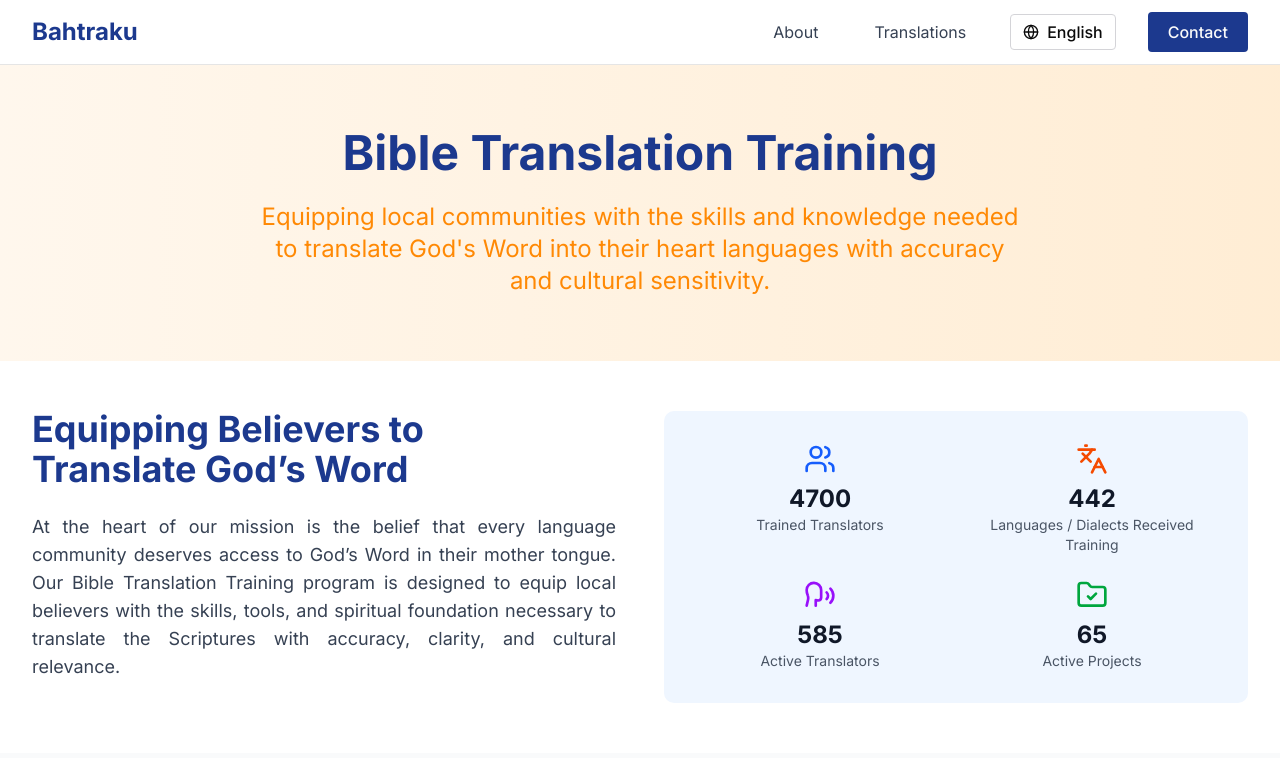
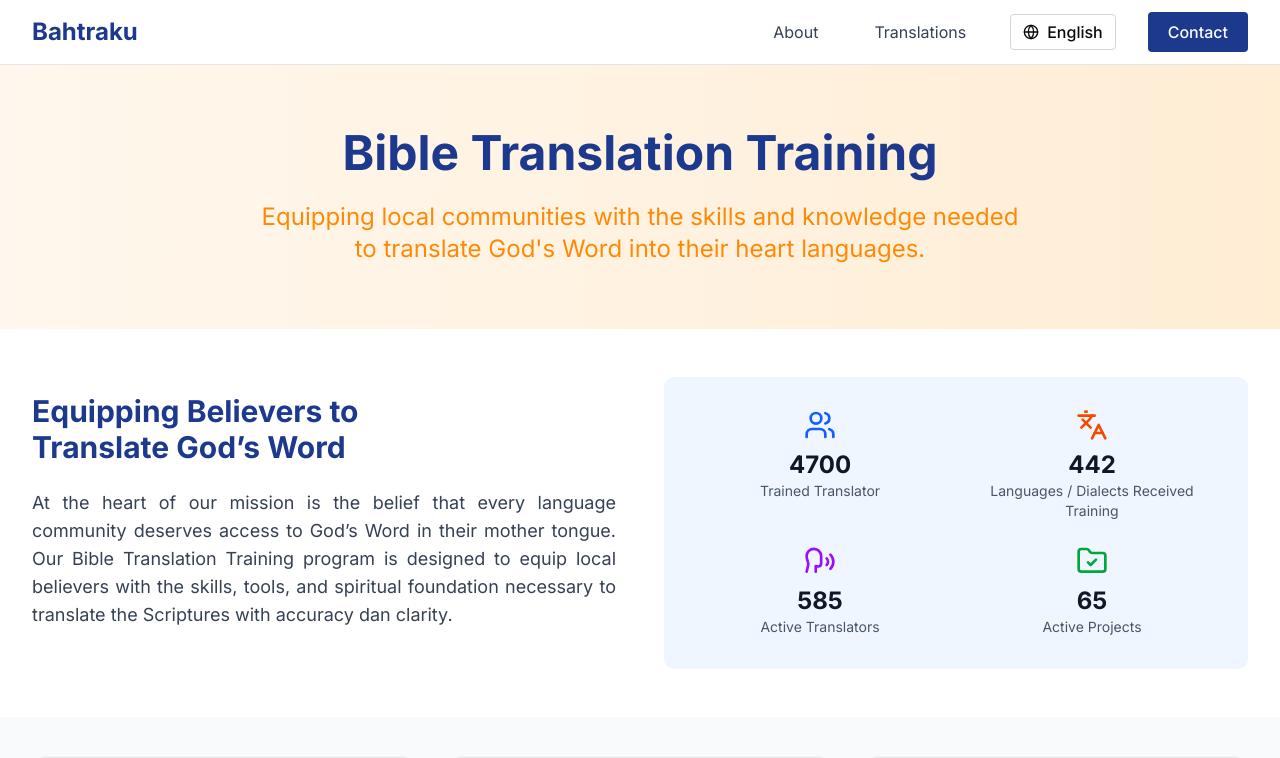
Before and after one commit to jeaneselinasm/org-update, a Next.js app: page /en/bible-translation-training in a window 1280 px wide. Shown: the top 758 px of the page. Built offline with nearby package versions, Linux system fonts and the light colour scheme; a web font is replaced by a local one.

Commit message:
update bible-translation-training-page : hero-section and overview-section

```diff
--- a/app/[locale]/bible-translation-training/page.tsx
+++ b/app/[locale]/bible-translation-training/page.tsx
@@ -7,7 +7,6 @@ import { Select, SelectContent, SelectItem, SelectTrigger, SelectValue } from "@
 import {
   Users,
   Target,
-  CheckCircle,
   MapPin,
   Languages,
   Heart,
@@ -23,7 +22,8 @@ import { useTranslations } from "next-intl"
 export default function BibleTranslationTrainingPage() {
   const [language, setLanguage] = useState("en")
    const tTrainingProcessSection = useTranslations("bibleTranslationTrainingPage.trainingProcessSection")
-
+   const tHeroSection = useTranslations("bibleTranslationTrainingPage.heroSection")
+   const tOverviewSection = useTranslations("bibleTranslationTrainingPage.overviewSection")
   return (
     <div className="min-h-screen bg-white">
       {/* Navigation */}
@@ -91,10 +91,9 @@ export default function BibleTranslationTrainingPage() {
         <div className="max-w-7xl mx-auto px-4 sm:px-6 lg:px-8">
           <div className="text-center">
             {/* <BookOpen className="h-16 w-16 mx-auto mb-6 text-orange-600" /> */}
-            <h1 className="text-4xl md:text-5xl font-bold mb-6 text-blue-900">Bible Translation Training</h1>
+            <h1 className="text-4xl md:text-5xl font-bold mb-6 text-blue-900">{tHeroSection('title')}</h1>
             <p className="text-xl md:text-2xl max-w-3xl mx-auto text-orange-400 ">
-              Equipping local communities with the skills and knowledge needed to translate God's Word into their heart
-              languages with accuracy and cultural sensitivity.
+             {tHeroSection('description')}
             </p>
           </div>
         </div>
@@ -105,9 +104,9 @@ export default function BibleTranslationTrainingPage() {
         <div className="max-w-7xl mx-auto px-4 sm:px-6 lg:px-8">
           <div className="grid lg:grid-cols-2 gap-12 items-center">
             <div>
-              <h2 className="text-3xl md:text-4xl font-bold text-blue-900 mb-6">Equipping Believers to <br /> Translate God’s Word</h2>
+              <h2 className="text-2xl md:text-3xl font-bold text-blue-900 mb-6">{tOverviewSection('title1')}<br /> {tOverviewSection('title2')}</h2>
               <p className="text-lg text-gray-700 mb-6 text-justify">
-               At the heart of our mission is the belief that every language community deserves access to God’s Word in their mother tongue. Our Bible Translation Training program is designed to equip local believers with the skills, tools, and spiritual foundation necessary to translate the Scriptures with accuracy, clarity, and cultural relevance.
+              {tOverviewSection('description')}
               </p>
               {/* <p className="text-lg text-gray-700 mb-6">
                 Through comprehensive training programs, we equip indigenous speakers with the linguistic, theological,
@@ -124,22 +123,22 @@ export default function BibleTranslationTrainingPage() {
                 <div className="text-center">
                   <Users className="h-8 w-8 text-blue-600 mx-auto mb-2" />
                   <div className="text-2xl font-bold text-gray-900">4700</div>
-                  <div className="text-sm text-gray-600">Trained Translators</div>
+                  <div className="text-sm text-gray-600">  {tOverviewSection('trainedTranslators')}</div>
                 </div>
                 <div className="text-center">
                   <Languages className="h-8 w-8 text-orange-600 mx-auto mb-2" />
                   <div className="text-2xl font-bold text-gray-900">442</div>
-                  <div className="text-sm text-gray-600">Languages / Dialects Received Training</div>
+                  <div className="text-sm text-gray-600"> {tOverviewSection('languages')}</div>
                 </div>
                 <div className="text-center">
                   <Speech className="h-8 w-8 text-purple-600 mx-auto mb-2" />
                   <div className="text-2xl font-bold text-gray-900">585</div>
-                  <div className="text-sm text-gray-600">Active Translators</div>
+                  <div className="text-sm text-gray-600"> {tOverviewSection('activeTranslators')}</div>
                 </div>
                 <div className="text-center">
                   <FolderCheck className="h-8 w-8 text-green-600 mx-auto mb-2" />
                   <div className="text-2xl font-bold text-gray-900">65</div>
-                  <div className="text-sm text-gray-600">Active Projects</div>
+                  <div className="text-sm text-gray-600"> {tOverviewSection('activeProjects')}</div>
                 </div>
               </div>
             </div>
--- a/locales/en.json
+++ b/locales/en.json
@@ -34,6 +34,19 @@
     }
   },
   "bibleTranslationTrainingPage" : {
+    "heroSection":{
+      "title" : "Bible Translation Training",
+      "description" :"Equipping local communities with the skills and knowledge needed to translate God's Word into their heart languages."
+    },
+    "overviewSection" : {
+      "title1" : "Equipping Believers to",
+      "title2" : "Translate God’s Word",
+      "description" :" At the heart of our mission is the belief that every language community deserves access to God’s Word in their mother tongue. Our Bible Translation Training program is designed to equip local believers with the skills, tools, and spiritual foundation necessary to translate the Scriptures with accuracy dan clarity.",
+      "trainedTranslators" :"Trained Translator",
+      "languages" : "Languages / Dialects Received Training",
+      "activeTranslators" : "Active Translators",
+      "activeProjects" : "Active Projects"
+    },
     "trainingProcessSection" : {
       "title" : "8 Steps of MAST",
       "subtitle" : "The 8 steps of MAST (Mobilized Assistance Supporting Translation) can be used to draft Scripture into either a written or an audio format, then carefully check it.",
--- a/locales/id.json
+++ b/locales/id.json
@@ -33,6 +33,19 @@
     }
   },
   "bibleTranslationTrainingPage" : {
+    "heroSection":{
+      "title" : "Pelatihan Penerjemahan Alkitab",
+      "description" :"Memperlengkapi komunitas lokal dengan keterampilan dan pengetahuan yang dibutuhkan untuk menerjemahkan Firman Tuhan ke dalam bahasa hati mereka."
+    },
+    "overviewSection" : {
+      "title1" : "Memperlengkapi Orang Percaya",
+      "title2" : "untuk Menerjemahkan Firman Tuhan",
+      "description" :"Inti dari misi kami adalah keyakinan bahwa setiap komunitas bahasa berhak mendapatkan akses ke Firman Tuhan dalam bahasa ibu mereka. Program Pelatihan Penerjemahan Alkitab kami dirancang untuk memperlengkapi orang-orang percaya setempat dengan keterampilan, alat, dan dasar spiritual yang diperlukan untuk menerjemahkan Alkitab dengan akurat dan jelas.",
+      "trainedTranslators" :"Penerjemah yang Telah Dilatih",
+      "languages" : "Bahasa/Dialek yang Telah Menerima Pelatihan",
+      "activeTranslators" : "Penerjemah Aktif",
+      "activeProjects" : "Proyek Aktif"
+    },
     "trainingProcessSection" : {
       "title" : "8 Langkah MAST",
       "subtitle" : "Delapan langkah MAST (Mobilized Assistance Supporting Translation) dapat digunakan untuk menyusun Alkitab ke dalam format tertulis atau audio, kemudian memeriksanya dengan cermat.",
```
